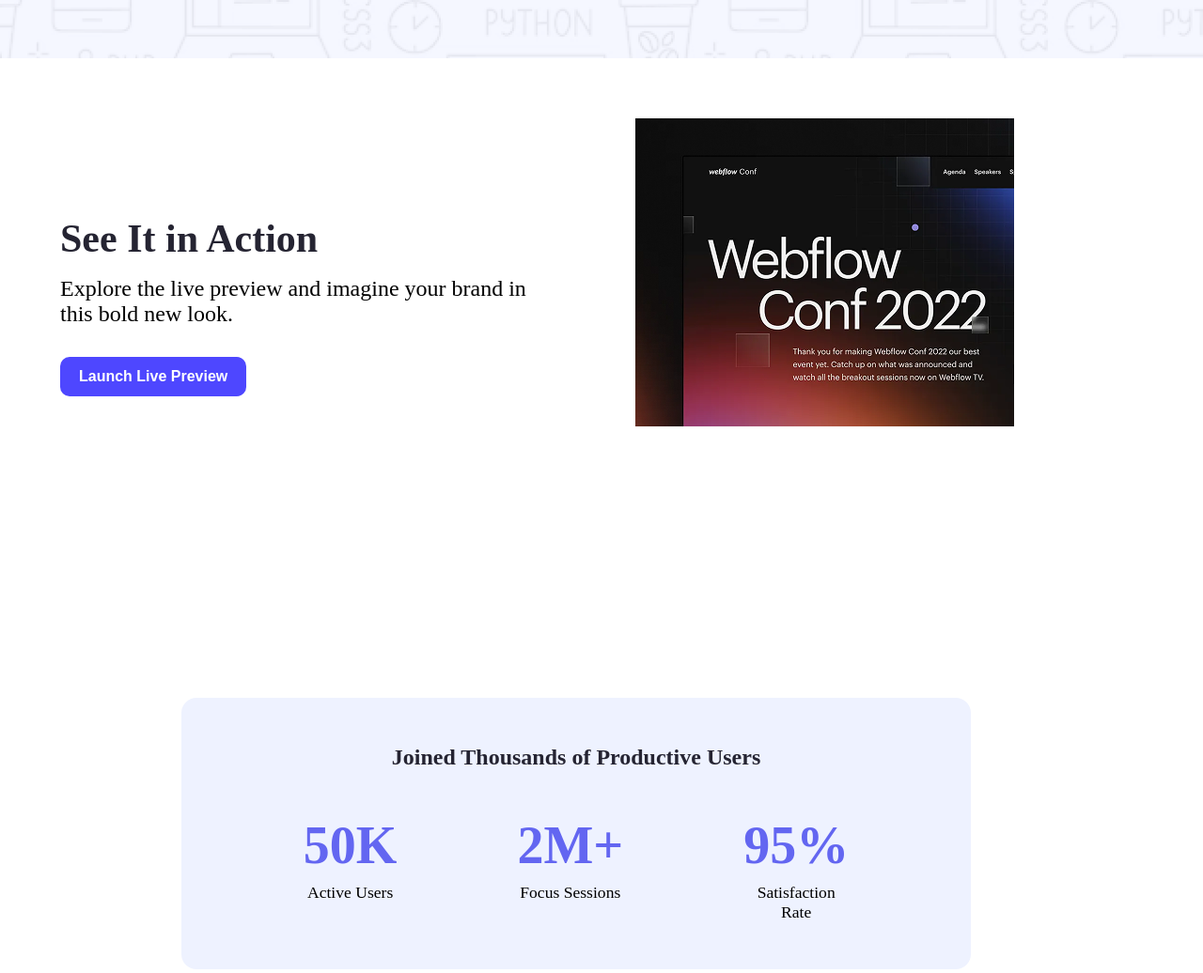
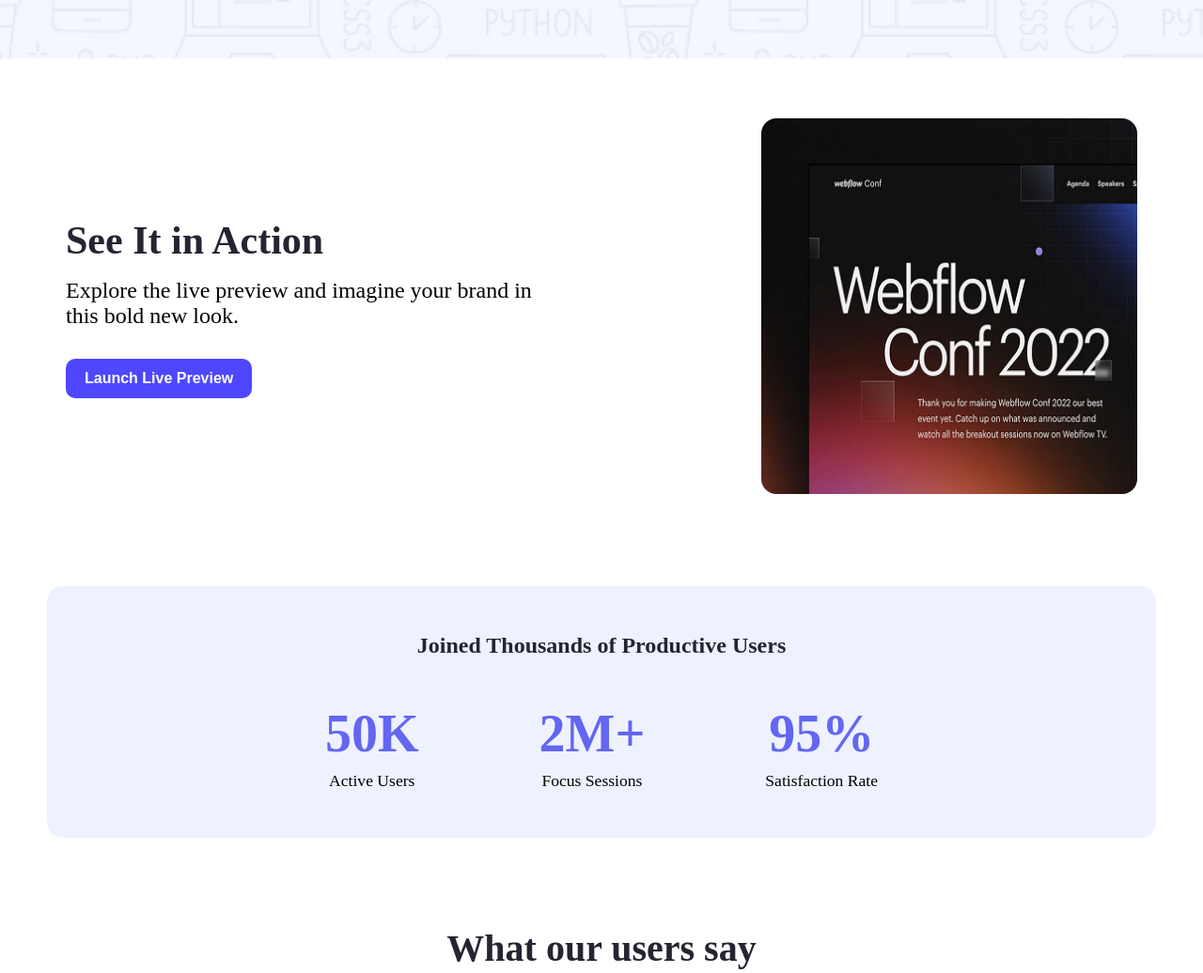
Before and after one commit to meraz149683/assaignment, a plain HTML site: page index.html in a window 1280 px wide. Shown: the part 540-1576 px from the top of the page at 94% size. Drawn offline with Linux system fonts and the light colour scheme.

Commit message:
final commit

```diff
--- a/style/style.css
+++ b/style/style.css
@@ -56,10 +56,7 @@
     font-size: 65px;
     font-weight: bold;
 }
-/* main section style */
- main {
-    max-width: 1140px;
- }
+
 /* action section style */
 .action-section {
     display: flex;
@@ -86,7 +83,7 @@
     font-weight: 400;
     margin-bottom: 2rem;
 }
-.action-image {
+.action-image img {
     width: 400px;
     height: 400px;
     border-radius: 1rem;
@@ -99,7 +96,8 @@
     padding:50px 142px 50px 142px;
     text-align: center;
     border-radius: 1rem;
-    margin: 153px 107px 2rem 193px;
+    max-width: 1140px;
+    margin: 30px 50px 30px 50px;
 }
 .stats-title {
     font-size: 38;
@@ -206,6 +204,7 @@
     max-width: 1140px;
     margin-left: auto;
     margin-right: auto;
+    box-shadow: 0 15px 30px rgba(0, 0, 0, 0.08);
 }
 
 .contact-content {
@@ -214,7 +213,7 @@
     align-items: flex-start;
     padding: 4rem;
     gap: 4rem;
-
+    flex-wrap: wrap;
 }
 
 .contact-title {
@@ -250,6 +249,7 @@
     border-radius: 0.5rem;
     font-size: 1rem;
     width: 100%;
+    box-sizing: border-box;
 }
 
 .form-group textarea {
```
